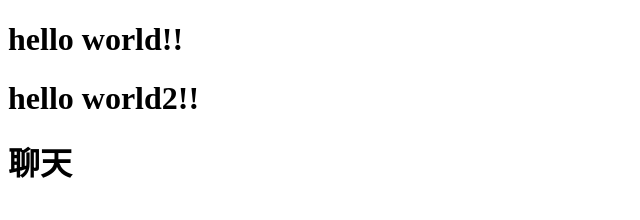
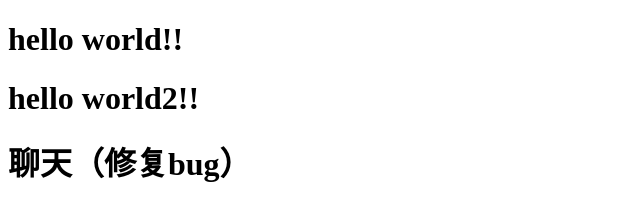
Before and after one commit to Novbo/dbhot, a plain HTML site: page index.html in a window 1280 px wide. Shown: the whole page, without its empty margins (0-640 px from the left). Drawn offline with Linux system fonts and the light colour scheme.

Commit message:
修复bug C5

```diff
--- a/index.html
+++ b/index.html
@@ -8,6 +8,6 @@
 <body>
     <h1>hello world!!</h1>
     <h1>hello world2!!</h1>
-    <h1>聊天</h1>
+    <h1>聊天（修复bug）</h1>
 </body>
 </html>
```
